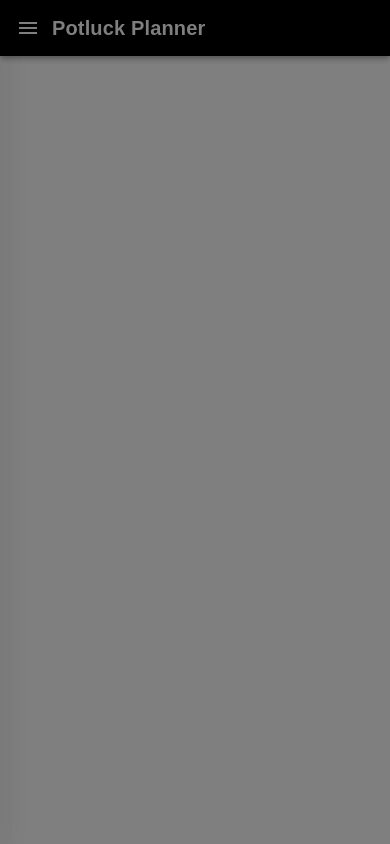
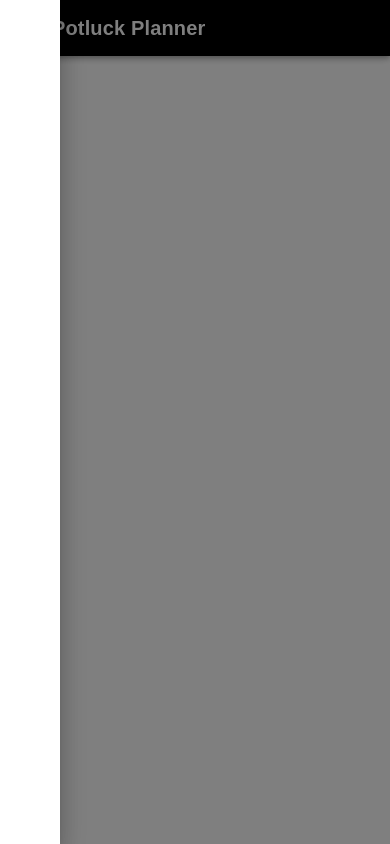
Before and after one commit to Potluck-Planner-A/front-end, a React (Create React App) app: page / in a window 390 px wide. Both pictures are taken after a click on the button "menu". Built offline with nearby package versions, Linux system fonts and the light colour scheme.

Commit message:
Sidebar menu functional but still needs work

```diff
--- a/src/components/Header.js
+++ b/src/components/Header.js
@@ -56,10 +56,13 @@ const useStyles = makeStyles(() => ({
     display: "flex",
     justifyContent: "space-between",
   },
+  drawerContainer: {
+    padding: "20px 30px",
+  },
 }));
 
 const Header = () => {
-  const { header, logo, menuButton, toolbar } = useStyles();
+  const { header, logo, menuButton, toolbar, drawerContainer } = useStyles();
   const [state, setState] = useState({
     mobileView: false,
     drawerOpen: false,
@@ -111,13 +114,16 @@ const Header = () => {
           <MenuIcon />
         </IconButton>
         <Drawer
+          anchor='left'
+          open={drawerOpen}
+          onClose={closeDrawer}
           {...{
             anchor: "left",
             open: drawerOpen,
             onClose: closeDrawer,
           }}
         >
-          <div>{getDrawerChoices}</div>
+          <div className={drawerContainer}>{getDrawerChoices}</div>
         </Drawer>
         <div>{potluckPlannerLogo}</div>
       </Toolbar>
```
